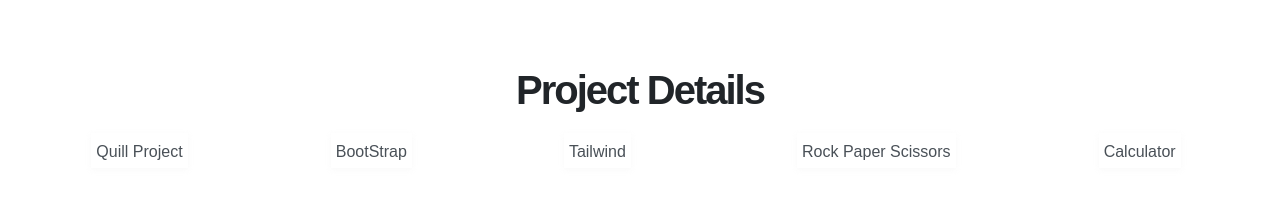
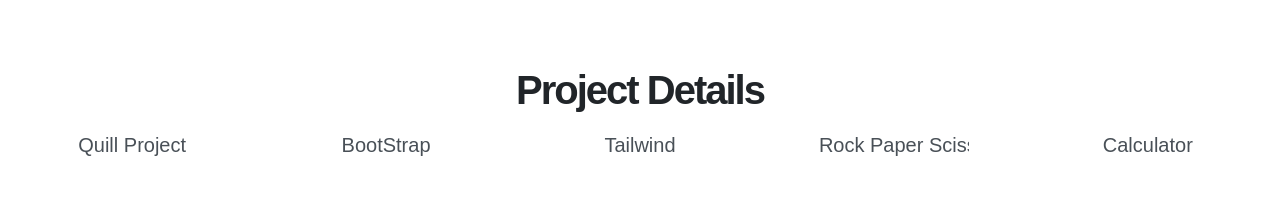
Before and after one commit to prvks09/myprojects, a plain HTML site: page index.html in a window 1280 px wide. Shown: the part 102-300 px from the top of the page. Drawn offline with Linux system fonts and the light colour scheme.

Commit message:
project details changes

```diff
--- a/app.css
+++ b/app.css
@@ -310,23 +310,19 @@ li {
 }
 
 .cell {
-  /* border: 1px solid #333; */
-  padding: 0.25rem 0.5rem;
-  /* text-align: center; */
-  font-size: var(--text-paragraph);
-  box-shadow: 0 2px 6px #c3c2c21a;
-  transition: 0.5s;
-  margin: 0.25rem 0.5rem;
-  width: fit-content;
+  width: 150px; /* fixed width */
+  text-overflow: ellipsis;
+  overflow: hidden;
+  white-space: nowrap;
 }
 
-.cell:hover {
+/* .cell:hover {
   box-shadow: 3px 3px 4px #424242;
   background-color: #2b2b2b1a;
-}
+} */
 
 .cell a {
-  font-size: var(--text-base);
+  font-size: var(--text-paragraph);
 }
 .cell a:hover {
   font-weight: bold;
```
